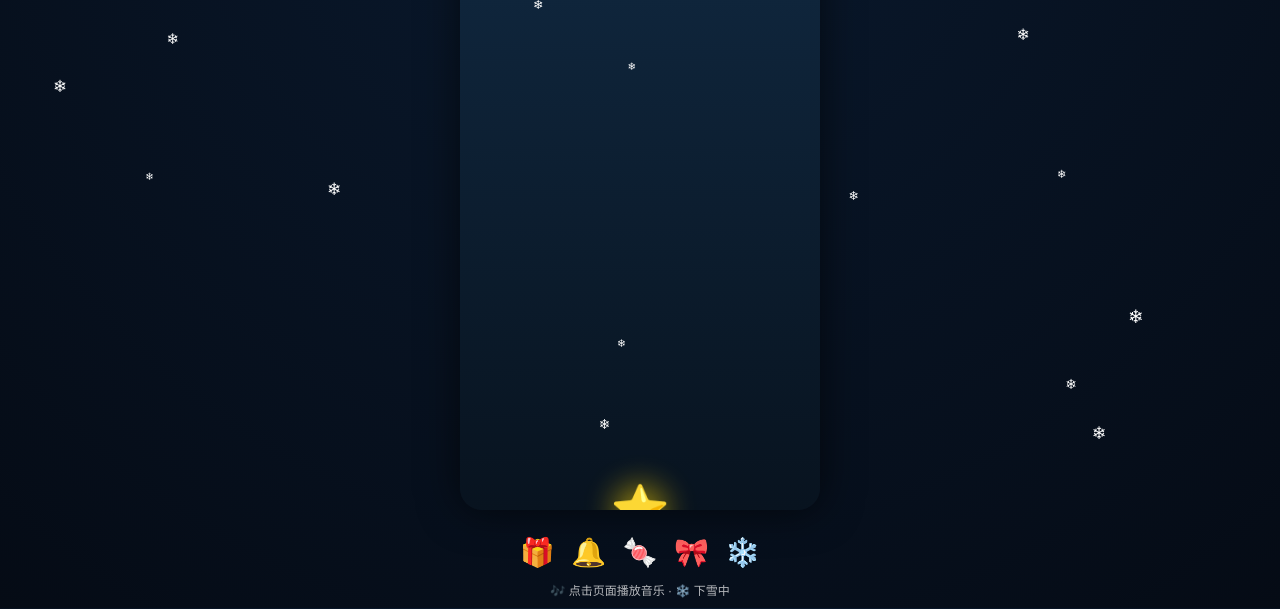
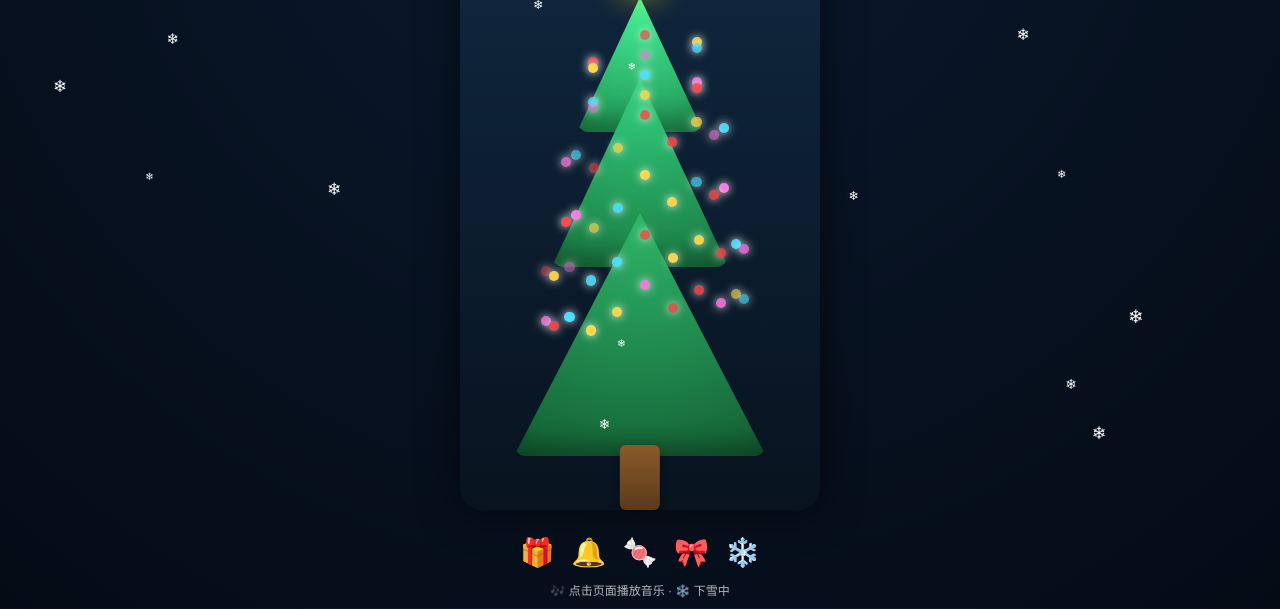
Before and after one commit to DARYL790/tree, a plain HTML site: page index.html in a window 1280 px wide. Shown: the part 191-800 px from the top of the page. Drawn offline with Linux system fonts and the light colour scheme.

Commit message:
Update index.html

```diff
--- a/index.html
+++ b/index.html
@@ -2,7 +2,7 @@
 <html lang="zh-CN">
 <head>
 <meta charset="UTF-8">
-<meta name="viewport" content="width=device-width, initial-scale=1.0, maximum-scale=1.0, user-scalable=no">
+<meta name="viewport" content="width=device-width, initial-scale=1.0">
 <title>🎄 Merry Christmas</title>
 <style>
 body {
@@ -13,23 +13,15 @@ body {
     text-align:center;
     overflow-x:hidden;
 }
-h1 {
-    margin:18px 0 6px;
-    font-size:28px;
-    color:gold;
-    text-shadow:0 0 12px gold;
-}
-p {
-    margin:0 0 10px;
-    opacity:.9;
-}
+h1 {margin:18px 0 6px; font-size:28px; color:gold; text-shadow:0 0 12px gold;}
+p {margin:0 0 10px; opacity:.9;}
 
-/* 场景 */
+/* 场景容器 */
 #scene {
     position:relative;
     width:90%;
     max-width:360px;
-    aspect-ratio:3/5;
+    height:600px; /* 固定高度，保证树显示 */
     margin:20px auto;
     background:linear-gradient(#102840,#08131f);
     border-radius:22px;
@@ -37,7 +29,7 @@ p {
     overflow:hidden;
 }
 
-/* 祝福 */
+/* 祝福文字 */
 .greeting {
     position:absolute;
     top:16px;
@@ -48,21 +40,20 @@ p {
     z-index:10;
 }
 
-/* 树整体 */
+/* 树 */
 .tree-wrapper {
     position:absolute;
-    bottom:0;  /* 紧贴场景底部 */
+    bottom:0;
     left:50%;
     transform:translateX(-50%);
     width:70%;
-    max-width:260px;
-    height:auto;
+    height:90%; /* 树高度占场景90% */
 }
 
 /* 星星 */
 .star {
     position:absolute;
-    top:0;
+    top:0%;
     left:50%;
     transform:translate(-50%,-50%);
     font-size:38px;
@@ -70,10 +61,7 @@ p {
     animation:starPulse 1.6s infinite alternate;
     z-index:5;
 }
-@keyframes starPulse {
-    from {transform:translate(-50%,-50%) scale(1);opacity:.8}
-    to {transform:translate(-50%,-50%) scale(1.25);opacity:1}
-}
+@keyframes starPulse {from{transform:translate(-50%,-50%) scale(1);opacity:.8} to{transform:translate(-50%,-50%) scale(1.25);opacity:1}}
 
 /* 树层 */
 .tree-layer {
@@ -84,8 +72,8 @@ p {
     border-radius:12px;
     box-shadow: inset 0 -14px 22px rgba(0,0,0,.28),0 6px 10px rgba(0,0,0,.25);
 }
-.layer-top {top:10%; width:50%; height:30%; background:radial-gradient(circle at top,#46f59c,#1e8f4e);}
-.layer-mid {top:25%; width:70%; height:40%; background:radial-gradient(circle at top,#35d481,#18753f);}
+.layer-top {top:5%; width:50%; height:25%; background:radial-gradient(circle at top,#46f59c,#1e8f4e);}
+.layer-mid {top:20%; width:70%; height:35%; background:radial-gradient(circle at top,#35d481,#18753f);}
 .layer-bottom {top:45%; width:100%; height:45%; background:radial-gradient(circle at top,#2fb86a,#135e33);}
 
 /* 树干 */
@@ -221,6 +209,7 @@ setInterval(snow,260);
 const tree=document.querySelector(".tree-wrapper");
 function lightBand(y1,y2,amp,count){
     const treeWidth = tree.offsetWidth;
+    const treeHeight = tree.offsetHeight;
     for(let i=0;i<count;i++){
         const t=i/count;
         const y=y1+t*(y2-y1);
@@ -234,9 +223,9 @@ function lightBand(y1,y2,amp,count){
         tree.appendChild(l);
     }
 }
-lightBand(60,140,tree.offsetWidth*0.2,12);
-lightBand(140,260,tree.offsetWidth*0.25,18);
-lightBand(260,360,tree.offsetWidth*0.3,22);
+lightBand(60,140,60,12);
+lightBand(140,260,80,18);
+lightBand(260,360,100,22);
 </script>
 </body>
 </html>
```
